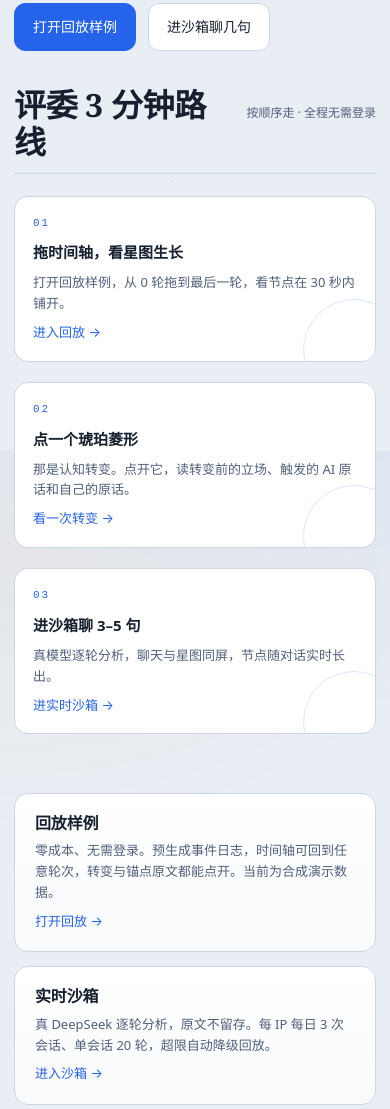
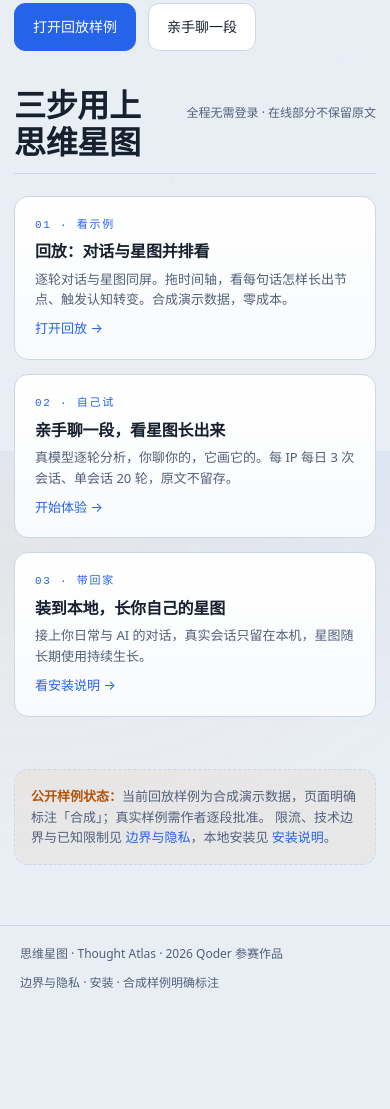
Before and after one commit to lwl-ManchesterCity/thought-atlas, a website with bundled scripts: page site/web/index.html in a window 390 px wide. Shown: the part 393-1502 px from the top of the page. After the commit the page ends 1404 px from the top, so only its background shows below. Built offline with nearby package versions, Linux system fonts and the light colour scheme.

Commit message:
首页收敛三模块 + 回放页同步对话列
- 删除评委 3 分钟路线与重复功能卡，换成 看示例/自己试/带回家 三模块
- 回放页左侧加对话列：逐轮原文随时间轴同步、最新轮高亮、自动滚动
- 评委措辞改为面向同学；清理 route-grid/entry-grid 样式
- headless 复验 1280/390/320 全绿，证据入 evidence/d7-layout/

```diff
--- a/site/web/common.ts
+++ b/site/web/common.ts
@@ -191,6 +191,7 @@ export function highlightNav(): void {
 export interface AtlasDiagnostics {
   ready: boolean;
   nodes: () => number;
+  chatBubbles?: () => number;
   turn?: () => number;
   shifts?: () => number;
   selectFirstShift?: () => boolean;
--- a/site/web/index.html
+++ b/site/web/index.html
@@ -30,7 +30,7 @@
           <p class="lead">逐轮读取你与 AI 的对话，把论点、问题与认知转变画成持续生长的星图。</p>
           <div class="hero-actions">
             <a class="btn btn-primary" href="/demo.html?session=focus">打开回放样例</a>
-            <a class="btn" href="/sandbox.html">进沙箱聊几句</a>
+            <a class="btn" href="/sandbox.html">亲手聊一段</a>
           </div>
         </div>
         <figure class="hero-map" hidden>
@@ -39,41 +39,29 @@
         </figure>
       </section>
 
-      <section class="section" id="route">
+      <section class="section" id="modules">
         <div class="section-head">
-          <h2>评委 3 分钟路线</h2>
-          <span>按顺序走 · 全程无需登录</span>
+          <h2>三步用上思维星图</h2>
+          <span>全程无需登录 · 在线部分不保留原文</span>
         </div>
-        <ol class="route-grid">
-          <li>
-            <strong>拖时间轴，看星图生长</strong>
-            <p>打开回放样例，从 0 轮拖到最后一轮，看节点在 30 秒内铺开。</p>
-            <a href="/demo.html?session=focus">进入回放 →</a>
-          </li>
-          <li>
-            <strong>点一个琥珀菱形</strong>
-            <p>那是认知转变。点开它，读转变前的立场、触发的 AI 原话和自己的原话。</p>
-            <a href="/demo.html?session=learning">看一次转变 →</a>
-          </li>
-          <li>
-            <strong>进沙箱聊 3–5 句</strong>
-            <p>真模型逐轮分析，聊天与星图同屏，节点随对话实时长出。</p>
-            <a href="/sandbox.html">进实时沙箱 →</a>
-          </li>
-        </ol>
-      </section>
-
-      <section class="section">
-        <div class="block-grid entry-grid">
+        <div class="block-grid module-grid">
           <article class="block-card">
-            <h3>回放样例</h3>
-            <p>零成本、无需登录。预生成事件日志，时间轴可回到任意轮次，转变与锚点原文都能点开。当前为合成演示数据。</p>
+            <span class="module-step">01 · 看示例</span>
+            <h3>回放：对话与星图并排看</h3>
+            <p>逐轮对话与星图同屏。拖时间轴，看每句话怎样长出节点、触发认知转变。合成演示数据，零成本。</p>
             <a href="/demo.html">打开回放 →</a>
           </article>
           <article class="block-card">
-            <h3>实时沙箱</h3>
-            <p>真 DeepSeek 逐轮分析，原文不留存。每 IP 每日 3 次会话、单会话 20 轮，超限自动降级回放。</p>
-            <a href="/sandbox.html">进入沙箱 →</a>
+            <span class="module-step">02 · 自己试</span>
+            <h3>亲手聊一段，看星图长出来</h3>
+            <p>真模型逐轮分析，你聊你的，它画它的。每 IP 每日 3 次会话、单会话 20 轮，原文不留存。</p>
+            <a href="/sandbox.html">开始体验 →</a>
+          </article>
+          <article class="block-card">
+            <span class="module-step">03 · 带回家</span>
+            <h3>装到本地，长你自己的星图</h3>
+            <p>接上你日常与 AI 的对话，真实会话只留在本机，星图随长期使用持续生长。</p>
+            <a href="/install.html">看安装说明 →</a>
           </article>
         </div>
       </section>
--- a/site/web/site.css
+++ b/site/web/site.css
@@ -326,61 +326,11 @@ kbd {
   white-space: nowrap;
 }
 
-.route-grid {
-  display: grid;
-  grid-template-columns: repeat(3, minmax(0, 1fr));
-  gap: calc(14px * var(--site-space));
-  list-style: none;
-  padding: 0;
-  counter-reset: route;
-}
-
-.route-grid li {
-  counter-increment: route;
-  border: 1px solid var(--site-border);
-  border-radius: var(--site-radius);
-  padding: calc(18px * var(--site-space));
-  background: var(--site-surface);
-  min-height: 168px;
-  display: flex;
-  flex-direction: column;
-  gap: 8px;
-  position: relative;
-  overflow: hidden;
-}
-
-.route-grid li::before {
-  content: '0' counter(route);
+.module-step {
   font-family: ui-monospace, monospace;
   font-size: 11px;
   color: var(--site-accent);
   letter-spacing: 0.16em;
-}
-
-.route-grid li::after {
-  content: '';
-  position: absolute;
-  right: -30px;
-  bottom: -40px;
-  width: 100px;
-  height: 100px;
-  border-radius: 50%;
-  border: 1px solid rgba(37, 99, 235, 0.16);
-}
-
-.route-grid strong {
-  font-size: 15px;
-}
-
-.route-grid p {
-  color: var(--site-muted);
-  font-size: 13px;
-  margin: 0;
-}
-
-.route-grid a {
-  margin-top: auto;
-  font-size: 13px;
 }
 
 .block-grid {
@@ -413,10 +363,6 @@ kbd {
 
 .block-card a {
   font-size: 13px;
-}
-
-.entry-grid {
-  grid-template-columns: repeat(2, minmax(0, 1fr));
 }
 
 .honesty-note {
@@ -517,6 +463,31 @@ kbd {
 .session-tab.active {
   border-color: var(--site-accent);
   background: rgba(37, 99, 235, 0.06);
+}
+
+.demo-grid {
+  display: grid;
+  grid-template-columns: minmax(300px, 0.9fr) minmax(0, 1.1fr);
+  gap: calc(14px * var(--site-space));
+  align-items: stretch;
+}
+
+.demo-chat {
+  min-height: 460px;
+}
+
+.demo-chat .chat-log {
+  max-height: 400px;
+}
+
+.chat-turn {
+  display: flex;
+  flex-direction: column;
+  gap: 6px;
+}
+
+.chat-turn.latest .bubble {
+  border-color: rgba(37, 99, 235, 0.45);
 }
 
 .demo-stage {
@@ -1141,8 +1112,10 @@ input[type='range'] {
 @media (max-width: 960px) {
   .hero { grid-template-columns: minmax(0, 1fr); }
   .hero-map { display: none; }
-  .route-grid { grid-template-columns: repeat(2, minmax(0, 1fr)); }
+  .module-grid { grid-template-columns: 1fr; }
   .block-grid { grid-template-columns: repeat(2, minmax(0, 1fr)); }
+  .demo-grid { grid-template-columns: minmax(0, 1fr); }
+  .demo-chat .chat-log { max-height: 330px; }
   .demo-stage .node-panel {
     position: static;
     width: auto;
@@ -1161,8 +1134,6 @@ input[type='range'] {
   .page { padding: 28px 14px 48px; }
   .hero h1 { font-size: clamp(1.8rem, calc(2.8rem * var(--site-type)), 2.9rem); }
   .page-head h1 { font-size: clamp(1.6rem, calc(2.4rem * var(--site-type)), 2.4rem); }
-  .route-grid { grid-template-columns: 1fr; }
-  .route-grid li { min-height: auto; }
   .block-grid { grid-template-columns: 1fr; }
   .demo-stage { min-height: 380px; }
   #map, .canvas-wrap { min-height: 380px; }
```
Also changed, not shown: site/web/demo.html (+18 -5 lines), site/web/demo.ts (+32 -0 lines), CHANGELOG.md, evidence/d7-layout/demo-1280.png (added), evidence/d7-layout/demo-320.png (added), evidence/d7-layout/demo-390.png (added), evidence/d7-layout/home-1280.png (added), evidence/d7-layout/home-390.png (added).
